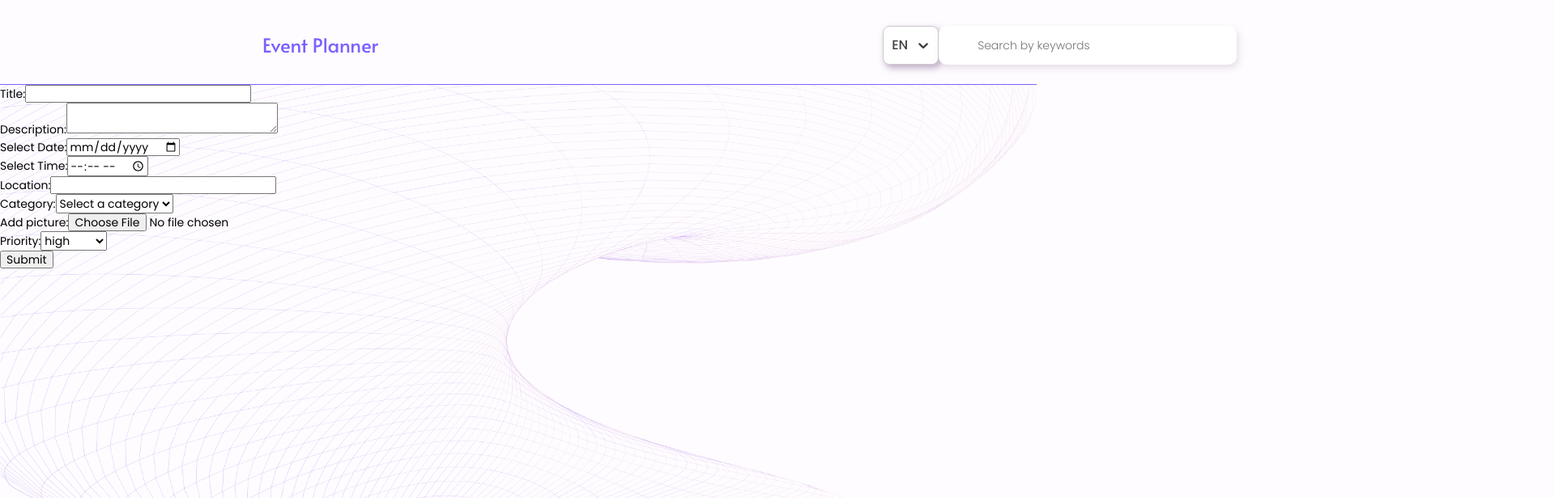
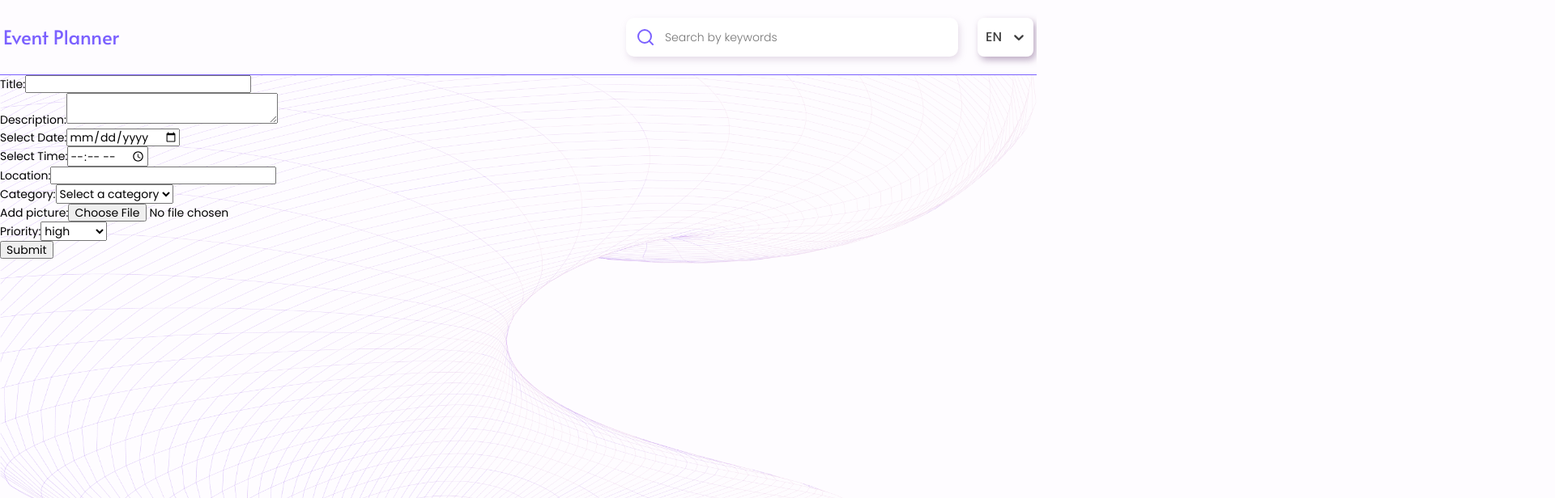
Before and after one commit to AnatoliiStepanovLikhoi/softryzen-event-planner, a React (Vite) app: page /#/create in a window 1280 px wide. Shown: the top 616 px of the page at 81% size, 1920 px wide, since content can reach past the window. Built offline with nearby package versions, Linux system fonts and the light colour scheme.

Commit message:
fix: header and language picker

```diff
--- a/src/components/EventList/EventList.jsx
+++ b/src/components/EventList/EventList.jsx
@@ -1,5 +1,6 @@
 import useEventStore from "../../services/eventStore";
 import { useEffect } from "react";
+import { EventListWrapper } from "./EventList.styled";
 
 const EventList = () => {
   const events = useEventStore((state) => state.items);
@@ -20,11 +21,11 @@ const EventList = () => {
   }
 
   return (
-    <div>
+    <EventListWrapper>
       {events.map((event) => (
-        <div key={event.id}>{event.title}</div>
+        <li key={event.id}>{event.title}</li>
       ))}
-    </div>
+    </EventListWrapper>
   );
 };
 
--- /dev/null
+++ b/src/components/EventList/EventList.styled.jsx
@@ -0,0 +1,23 @@
+import styled from "styled-components";
+import { device } from "../../constants/deviceType/deviceType";
+
+export const EventListWrapper = styled.ul`
+  display: grid;
+  gap: 24px;
+  margin-top: 40px;
+
+  @media ${device.tablet} {
+    margin-top: 40px;
+    grid-template-areas:
+      "a a"
+      "a a"
+      "a a";
+  }
+
+  @media ${device.desktop} {
+    margin-top: 40px;
+    grid-template-areas:
+      "a a a a"
+      "a a a a";
+  }
+`;
--- a/src/components/Header/Header.jsx
+++ b/src/components/Header/Header.jsx
@@ -5,7 +5,8 @@ import {
   Input,
   InputContainer,
   SearchIcon,
-  HeaderTopWrapper,
+  // HeaderTopWrapper,
+  LanguageSelectContainer,
 } from "./Header.styled";
 import LanguageSelect from "../LanguageSelect/LanguageSelect";
 
@@ -13,16 +14,18 @@ const Header = () => {
   return (
     <HeaderBackground>
       <HeaderContainer>
-        <HeaderTopWrapper>
-          <Logo>Event Planner</Logo>
+        {/* <HeaderTopWrapper> */}
+        <Logo>Event Planner</Logo>
+        <LanguageSelectContainer>
           <LanguageSelect />
-        </HeaderTopWrapper>
+        </LanguageSelectContainer>
+
+        {/* </HeaderTopWrapper> */}
         <InputContainer>
           <Input placeholder="Search by keywords" />
           <SearchIcon />
         </InputContainer>
       </HeaderContainer>
-      {/* <BottomLine /> */}
     </HeaderBackground>
   );
 };
--- a/src/components/Header/Header.styled.jsx
+++ b/src/components/Header/Header.styled.jsx
@@ -14,46 +14,49 @@ export const HeaderContainer = styled.div`
   width: 320px;
   margin: 0 auto;
 
+  display: grid;
+  gap: 24px;
+  grid-template-areas:
+    "a a b"
+    "c c c";
+
   @media ${device.tablet} {
-    display: flex;
-    align-items: center;
-    width: 680px;
+    gap: 24px;
+    grid-template-areas: "a c b";
+    grid-template-columns: 1fr 368px 69px;
+
+    width: 768px;
+    padding: 26px 40px;
+  }
+
+  @media ${device.desktop} {
+    grid-template-columns: 1fr 410px 69px;
+
+    width: 1280px;
+    padding: 22px 4px;
   }
 `;
 
-export const HeaderTopWrapper = styled.div`
-  display: flex;
-  justify-content: space-between;
-  align-items: center;
-
-  @media ${device.tablet} {
-    /* display: flex;
-    align-items: center;
-    width: 680px; */
-  }
+export const LanguageSelectContainer = styled.div`
+  grid-area: b;
+  justify-self: end;
+  outline: none;
 `;
 
-export const Logo = styled.h2`
+export const Logo = styled.h1`
   font-family: Alata;
   font-size: 24px;
   font-weight: 400;
   line-height: 1.38;
+  grid-area: a;
+  align-self: center;
 
   color: ${(props) => props.theme.colors.accent};
-
-  @media ${device.tablet} {
-    margin-right: 80px;
-  }
-
-  @media ${device.desktop} {
-    margin-right: 623px;
-    white-space: nowrap;
-  }
 `;
 
 export const InputContainer = styled.div`
-  margin-top: 31px;
   position: relative;
+  grid-area: c;
 
   @media ${device.tablet} {
     margin-top: 0;
@@ -71,6 +74,7 @@ export const Input = styled.input`
   display: flex;
   justify-content: space-between;
   align-items: center;
+  outline: none;
 
   padding: 12px 12px 12px 48px;
   width: 272px;
@@ -96,7 +100,7 @@ export const Input = styled.input`
   }
 
   @media ${device.desktop} {
-    max-width: 410px;
+    width: 410px;
     justify-content: center;
     align-items: center;
   }
@@ -119,7 +123,7 @@ export const SearchIcon = styled(FiSearch)`
   }
 
   @media ${device.desktop} {
-    top: 40px;
-    left: 871px;
+    top: 12px;
+    /* left: 871px; */
   }
 `;
--- a/src/components/LanguageSelect/LanguageSelect.jsx
+++ b/src/components/LanguageSelect/LanguageSelect.jsx
@@ -1,15 +1,11 @@
-// import { useState } from "react";
 import { StyledSelect } from "./LanguageSelect.styled";
 
 const options = [
   { value: "EN", label: "EN" },
   { value: "UA", label: "UA" },
 ];
-// const error = null;
 
 const LanguageSelect = () => {
-  //   const [toggled, setToggled] = useState("closed");
-
   return (
     <StyledSelect
       classNamePrefix="Select"
--- a/src/components/LanguageSelect/LanguageSelect.styled.jsx
+++ b/src/components/LanguageSelect/LanguageSelect.styled.jsx
@@ -3,8 +3,6 @@ import styled from "styled-components";
 
 export const StyledSelect = styled(Select)`
   .Select__control {
-    /* padding: 16px 12px;
-    padding-right: 35px; */
     width: 69px;
     height: 48px;
     background-color: ${(props) => props.theme.colors.input.bg};
@@ -14,10 +12,8 @@ export const StyledSelect = styled(Select)`
     font-weight: 500;
     border-radius: 8px;
     box-shadow: 3px 4px 9px 0px rgba(166, 141, 174, 0.75);
-  }
-
-  .Select__control:hover {
-    /* border-color: #333; */
+    outline: none;
+    border: none;
   }
 
   .Select__indicator {
@@ -35,10 +31,6 @@ export const StyledSelect = styled(Select)`
   .Select__defaultValue {
     color: ${(props) => props.theme.colors.input.sortInputText};
   }
-  .Select__control--is-focused {
-    box-shadow: 0 0 0 1px black;
-    outline: none;
-  }
 
   .Select__indicator {
     color: ${(props) => props.theme.colors.input.sortInputText};
@@ -48,6 +40,27 @@ export const StyledSelect = styled(Select)`
   }
 
   .Select__menu {
-    color: #333;
+    padding: 16px 12px;
+    background-color: ${(props) => props.theme.colors.input.bg};
+    border-radius: 8px;
+    color: ${(props) => props.theme.colors.input.sortInputTextInactive};
+  }
+
+  .Select__menu-list {
+    padding: 0;
+    list-style: none;
+    text-align: left;
+  }
+
+  .Select__option {
+    padding: 4px 0;
+    cursor: pointer;
+    background-color: ${(props) => props.theme.colors.input.bg};
+    color: ${(props) => props.theme.colors.input.sortInputTextInactive};
+    border-bottom: 1px solid #aca7c3;
+  }
+
+  .Select__input {
+    color: transparent !important;
   }
 `;
--- a/src/components/SharedLayout/SharedLayout.jsx
+++ b/src/components/SharedLayout/SharedLayout.jsx
@@ -7,7 +7,7 @@ const SharedLayout = () => {
   return (
     <>
       <Header />
-      <main style={{ flexGrow: "1", zIndex: "1" }}>
+      <main style={{ flexGrow: "1" }}>
         <Suspense fallback={<Loader />}>
           <Outlet />
         </Suspense>
--- a/src/constants/theme/theme.js
+++ b/src/constants/theme/theme.js
@@ -35,6 +35,7 @@ const theme = Object.freeze({
     input: {
       bg: "#FFFFFF",
       sortInputText: "#3F3F3F",
+      sortInputTextInactive: "#aca7c3",
       placeholderColor: "#888888",
       inputShadow: "2px 4px 9px 0px rgba(166, 141, 174, 0.28);",
     },
--- a/src/pages/MainPage/MainPage.jsx
+++ b/src/pages/MainPage/MainPage.jsx
@@ -1,13 +1,16 @@
 import { NavLink } from "react-router-dom";
 import EventList from "../../components/EventList/EventList";
+import { MainSection, MainFilterWrapper, MainTitle } from "./MainPage.styled";
 
 const MainPage = () => {
   return (
-    <div>
-      <h2>My events</h2>
-      <NavLink to="/create">Create</NavLink>
+    <MainSection>
+      <MainFilterWrapper>
+        <NavLink to="/create">Create</NavLink>
+      </MainFilterWrapper>
+      <MainTitle>My events</MainTitle>
       <EventList />
-    </div>
+    </MainSection>
   );
 };
 
--- /dev/null
+++ b/src/pages/MainPage/MainPage.styled.jsx
@@ -0,0 +1,42 @@
+import styled from "styled-components";
+import { device } from "../../constants/deviceType/deviceType";
+
+export const MainSection = styled.section`
+  width: 320px;
+  margin: 0 auto;
+  padding: 41px 24px;
+
+  @media ${device.tablet} {
+    width: 768px;
+    padding: 40px;
+  }
+  @media ${device.desktop} {
+    width: 1280px;
+    padding: 80px 0;
+  }
+`;
+
+export const MainFilterWrapper = styled.div`
+  margin-left: auto;
+  display: grid;
+  justify-content: end;
+  justify-items: end;
+  grid-template-areas: "a b c";
+`;
+
+export const MainTitle = styled.h2`
+  display: none;
+  color: ${(props) => props.theme.colors.textTitle};
+
+  @media ${device.tablet} {
+    display: block;
+    margin-top: 24px;
+    font-size: 32px;
+    font-weight: 600;
+    line-height: 1.5;
+  }
+
+  @media ${device.desktop} {
+    top: -92px;
+  }
+`;
```
